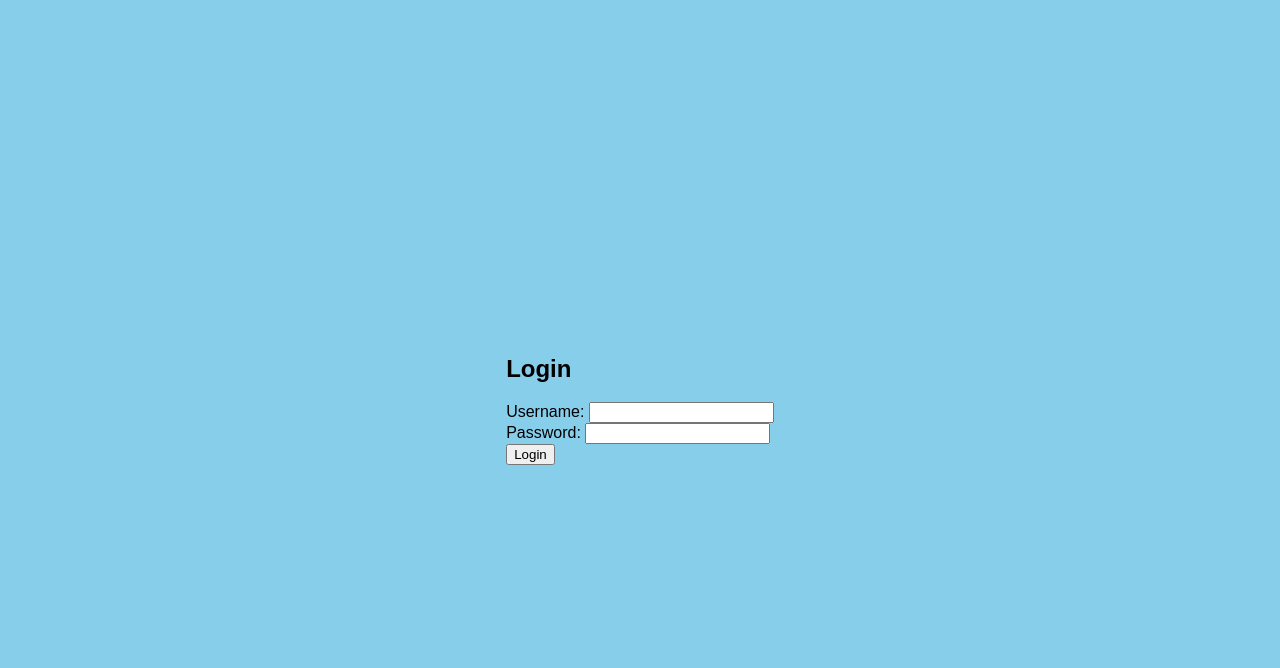
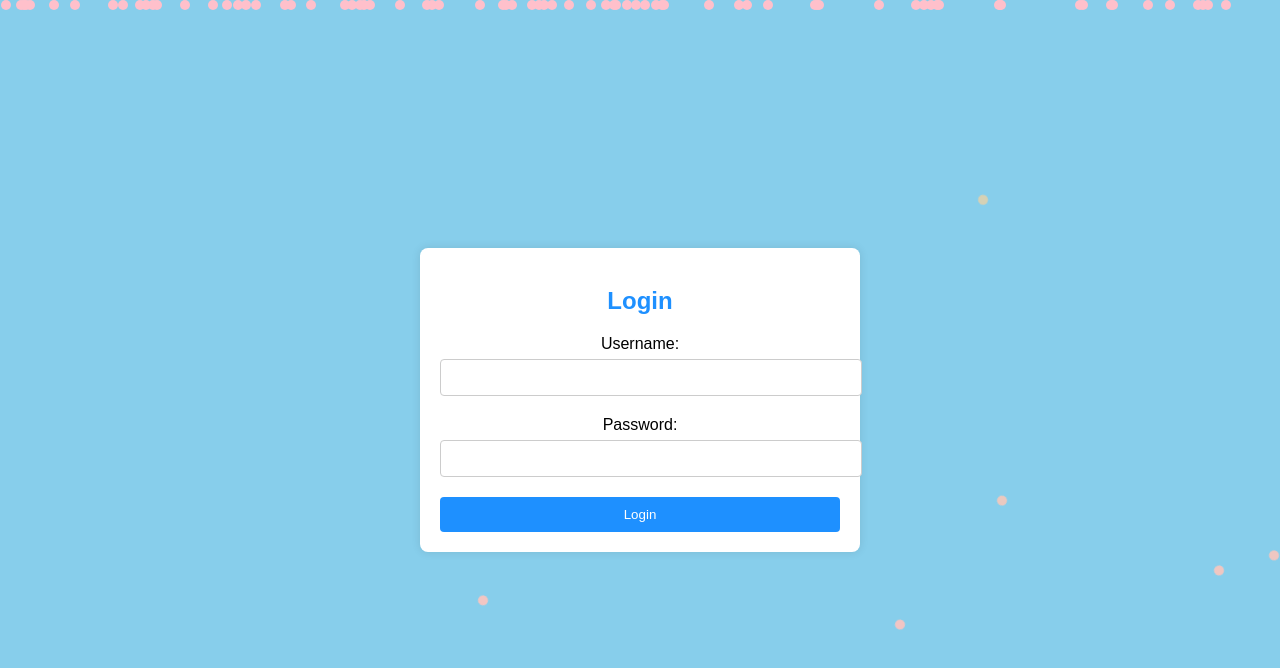
Before and after one commit to iVGeek/login_page, a website: page index.html in a window 1280 px wide. Drawn offline with Linux system fonts and the light colour scheme.

Commit message:
original html code with animation fix

```diff
--- a/index.html
+++ b/index.html
@@ -42,7 +42,7 @@
 
         @keyframes float {
             0% {
-                transform: translateY(0) rotate(0deg);
+                transform: translateY(100vh) rotate(0deg);
                 background-color: pink;
             }
             50% {
@@ -50,7 +50,7 @@
                 background-color: lightgreen;
             }
             100% {
-                transform: translateY(-200vh) rotate(360deg);
+                transform: translateY(-300vh) rotate(360deg);
                 background-color: pink;
             }
         }
@@ -85,6 +85,7 @@
                 const pebble = document.createElement('div');
                 pebble.classList.add('pebble');
                 pebble.style.left = `${Math.random() * 100}%`; // Random horizontal position
+                pebble.style.animationDelay = `${Math.random() * 20}s`; // Random animation delay
                 pebble.style.animationDuration = `${Math.random() * 10 + 5}s`; // Random animation duration
                 pebblesContainer.appendChild(pebble);
             }
--- a/styles.css
+++ b/styles.css
@@ -1,48 +1,46 @@
-body {
-    margin: 0;
-    padding: 0;
-    font-family: Arial, sans-serif;
-    background-color: skyblue;
-    overflow: hidden; /* Prevent horizontal scrollbar due to animation */
+.login-form {
+    background-color: #fff;
+    padding: 20px;
+    border-radius: 8px;
+    box-shadow: 0px 0px 10px rgba(0, 0, 0, 0.1);
+    text-align: center;
+    max-width: 400px;
+    width: 100%;
 }
 
-.container {
-    position: relative; /* Needed for absolute positioning of pebbles */
-    display: flex;
-    justify-content: center;
-    align-items: center;
-    height: 100vh;
+.form-group {
+    margin-bottom: 20px;
 }
 
-.pebbles {
-    position: absolute;
-    top: 0;
-    left: 0;
-    width: 100%;
-    height: 100%;
-    pointer-events: none; /* Allow clicks to pass through pebbles */
+label {
+    display: block;
+    margin-bottom: 6px;
 }
 
-.pebble {
-    position: absolute;
-    width: 10px;
-    height: 10px;
-    border-radius: 50%;
-    background-color: pink;
-    animation: float 20s linear infinite;
+input[type="text"],
+input[type="password"] {
+    width: 100%;
+    padding: 10px;
+    border: 1px solid #ccc;
+    border-radius: 4px;
 }
 
-@keyframes float {
-    0% {
-        transform: translateY(0) rotate(0deg);
-        background-color: pink;
-    }
-    50% {
-        transform: translateY(-100vh) rotate(180deg);
-        background-color: lightgreen;
-    }
-    100% {
-        transform: translateY(-200vh) rotate(360deg);
-        background-color: pink;
-    }
+button {
+    width: 100%;
+    padding: 10px;
+    background-color: dodgerblue;
+    color: #fff;
+    border: none;
+    border-radius: 4px;
+    cursor: pointer;
+    transition: background-color 0.3s ease;
 }
+
+button:hover {
+    background-color: #4CAF50;
+}
+
+h2 {
+    margin-bottom: 20px;
+    color: dodgerblue;
+}
```
